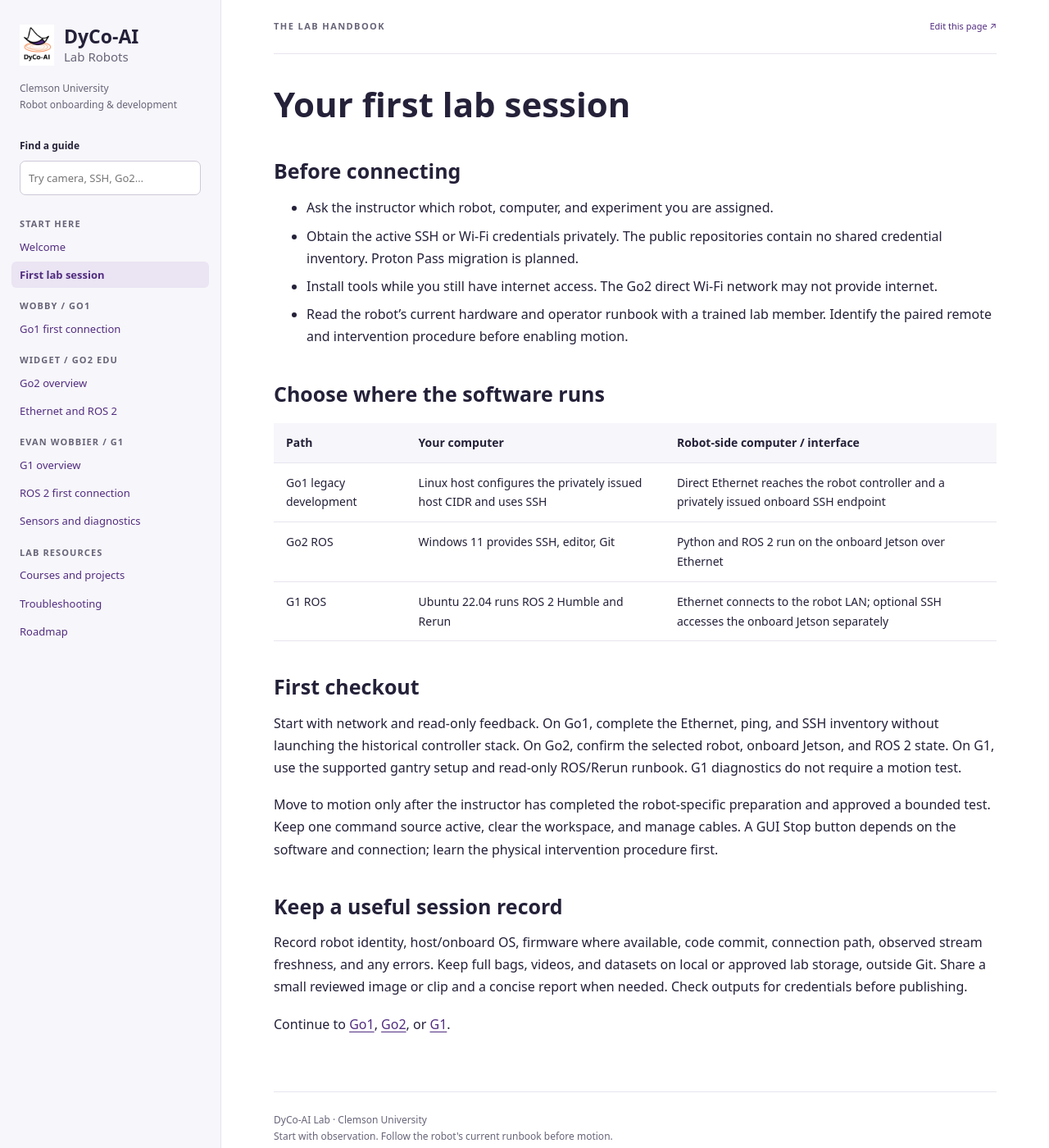
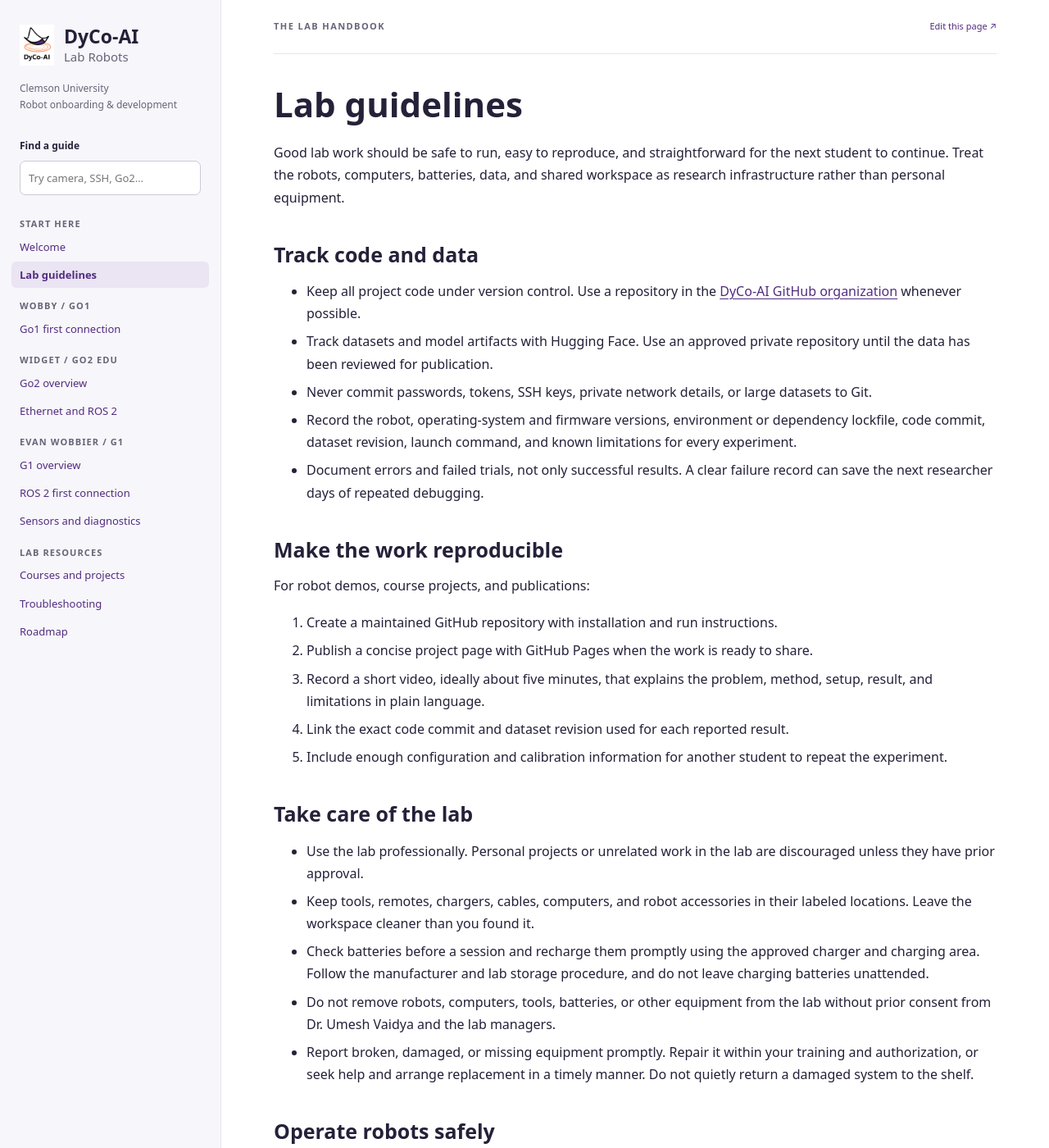
Before and after one commit to DyCo-AI/lab-robots, a Jekyll site: the page built from docs/getting-started.md, in a window 1280 px wide and 1400 px high. Shown: the whole window at 82% size. Built offline with Jekyll 4.4.1, drawn with Linux system fonts in a browser that asks for light colours; some of the changed text lies outside the part shown.

Commit message:
Replace first session with lab guidelines

```diff
--- a/docs/_data/navigation.yml
+++ b/docs/_data/navigation.yml
@@ -3,9 +3,9 @@
     - title: Welcome
       url: /
       keywords: overview robots handbook
-    - title: First lab session
+    - title: Lab guidelines
       url: /getting-started/
-      keywords: safety credentials access prerequisites
+      keywords: safety conduct batteries reproducibility github hugging face contacts
 - title: Wobby / Go1
   items:
     - title: Go1 first connection
--- a/docs/getting-started.md
+++ b/docs/getting-started.md
@@ -1,46 +1,116 @@
 ---
 layout: default
-title: "First lab session"
-description: "Prepare your computer, request access, and complete a supervised first robot checkout."
+title: "Lab guidelines"
+description: "Practical standards for safe, professional, and reproducible robotics work in the DyCo-AI Lab."
 ---
 
-# Your first lab session
+# Lab guidelines
 
-## Before connecting
+Good lab work should be safe to run, easy to reproduce, and straightforward for
+the next student to continue. Treat the robots, computers, batteries, data, and
+shared workspace as research infrastructure rather than personal equipment.
 
-- Ask the instructor which robot, computer, and experiment you are assigned.
-- Obtain the active SSH or Wi-Fi credentials privately. The public repositories contain no shared credential inventory. Proton Pass migration is planned.
-- Install tools while you still have internet access. The Go2 direct Wi-Fi network may not provide internet.
-- Read the robot's current hardware and operator runbook with a trained lab member. Identify the paired remote and intervention procedure before enabling motion.
+## Track code and data
 
-## Choose where the software runs
+- Keep all project code under version control. Use a repository in the
+  [DyCo-AI GitHub organization](https://github.com/DyCo-AI) whenever possible.
+- Track datasets and model artifacts with Hugging Face. Use an approved private
+  repository until the data has been reviewed for publication.
+- Never commit passwords, tokens, SSH keys, private network details, or large
+  datasets to Git.
+- Record the robot, operating-system and firmware versions, environment or
+  dependency lockfile, code commit, dataset revision, launch command, and known
+  limitations for every experiment.
+- Document errors and failed trials, not only successful results. A clear
+  failure record can save the next researcher days of repeated debugging.
 
-| Path | Your computer | Robot-side computer / interface |
-| --- | --- | --- |
-| Go1 legacy development | Linux host configures the privately issued host CIDR and uses SSH | Direct Ethernet reaches the robot controller and a privately issued onboard SSH endpoint |
-| Go2 ROS | Windows 11 provides SSH, editor, Git | Python and ROS 2 run on the onboard Jetson over Ethernet |
-| G1 ROS | Ubuntu 22.04 runs ROS 2 Humble and Rerun | Ethernet connects to the robot LAN; optional SSH accesses the onboard Jetson separately |
+## Make the work reproducible
 
-## First checkout
+For robot demos, course projects, and publications:
 
-Start with network and read-only feedback. On Go1, complete the Ethernet, ping,
-and SSH inventory without launching the historical controller stack. On Go2,
-confirm the selected robot, onboard Jetson, and ROS 2 state. On
-G1, use the supported gantry setup and read-only ROS/Rerun runbook. G1
-diagnostics do not require a motion test.
+1. Create a maintained GitHub repository with installation and run instructions.
+2. Publish a concise project page with GitHub Pages when the work is ready to
+   share.
+3. Record a short video, ideally about five minutes, that explains the problem,
+   method, setup, result, and limitations in plain language.
+4. Link the exact code commit and dataset revision used for each reported result.
+5. Include enough configuration and calibration information for another student
+   to repeat the experiment.
 
-Move to motion only after the instructor has completed the robot-specific
-preparation and approved a bounded test. Keep one command source active, clear
-the workspace, and manage cables. A GUI Stop button depends on the software and
-connection; learn the physical intervention procedure first.
+## Take care of the lab
 
-## Keep a useful session record
+- Use the lab professionally. Personal projects or unrelated work in the lab are
+  discouraged unless they have prior approval.
+- Keep tools, remotes, chargers, cables, computers, and robot accessories in
+  their labeled locations. Leave the workspace cleaner than you found it.
+- Check batteries before a session and recharge them promptly using the approved
+  charger and charging area. Follow the manufacturer and lab storage procedure,
+  and do not leave charging batteries unattended.
+- Do not remove robots, computers, tools, batteries, or other equipment from the
+  lab without prior consent from Dr. Umesh Vaidya and the lab managers.
+- Report broken, damaged, or missing equipment promptly. Repair it within your
+  training and authorization, or seek help and arrange replacement in a timely
+  manner. Do not quietly return a damaged system to the shelf.
 
-Record robot identity, host/onboard OS, firmware where available, code commit,
-connection path, observed stream freshness, and any errors. Keep full bags,
-videos, and datasets on local or approved lab storage, outside Git. Share a small
-reviewed image or clip and a concise report when needed. Check outputs for
-credentials before publishing.
+## Operate robots safely
+
+- Power on Go1 and Go2 only when all four feet are touching the ground on a
+  stable, clear surface.
+- Power on and operate the G1 humanoid with the approved gantry support in place.
+  Inspect the support and attachment points before enabling motion.
+- Run every new controller in the lab first. Begin with the lowest-risk test:
+  simulation when available, then read-only communication, then a bounded motion
+  test at conservative limits.
+- Have a second trained person monitor initial experiments with new controllers.
+  The observer should know the approved stop and intervention procedure, keep
+  people clear, and help isolate power or commands if the robot behaves
+  unexpectedly. Do not attempt to catch a falling robot.
+- Keep one command source active, maintain a clear test area, secure loose
+  cables, and confirm the physical intervention procedure before motion.
+- Obtain prior approval from lab leadership and the appropriate department
+  contact before moving a robot to the lobby, outdoors, or anywhere outside the
+  lab, including for off-road experiments.
+
+## Follow the network policy
+
+As of **August 2026**, Unitree robots are blocked from directly accessing the
+Clemson network under current university guidance. Do not attempt to bypass this
+restriction.
+
+Develop from a host computer whenever possible. If software must run on an
+onboard computer:
+
+1. Confirm its operating system, CPU architecture, ROS version, and available
+   storage.
+2. Download the required packages and dependencies on an approved host with
+   internet access.
+3. Verify versions and checksums, then transfer the files over the robot's direct
+   Ethernet connection with `scp`.
+4. Record exactly what was installed and how to remove or reproduce it.
+5. Avoid replacing vendor services or system packages unless the change has been
+   reviewed and a recovery path is documented.
+
+## Before leaving
+
+- Stop active controllers and recording processes cleanly.
+- Save and label useful data; remove temporary files that consume shared storage.
+- Push code and notes while the session is still fresh.
+- Return robots to their approved powered-down state and batteries to the
+  designated charging or storage area.
+- Return every tool, remote, cable, and safety accessory to its labeled location.
+- Report anything that is broken, missing, unusually hot, swollen, unstable, or
+  otherwise unsafe.
+
+## Contacts
+
+| Role | Contact |
+| --- | --- |
+| Faculty lead | **Umesh Vaidya** — [uvaidya@clemson.edu](mailto:uvaidya@clemson.edu) |
+| Technician Lab Manager | **Austin Breazeale** — [breazea@clemson.edu](mailto:breazea@clemson.edu) |
+
+Ask before guessing when equipment, permissions, or safety procedures are
+unclear. Then have fun, build ambitious systems, and leave a trail that makes
+the next experiment easier.
 
 Continue to [Go1]({{ '/go1/' | relative_url }}),
 [Go2]({{ '/go2/' | relative_url }}), or [G1]({{ '/g1/' | relative_url }}).
```
Also changed, not shown: docs/index.md (+2 -2 lines), README.md.
